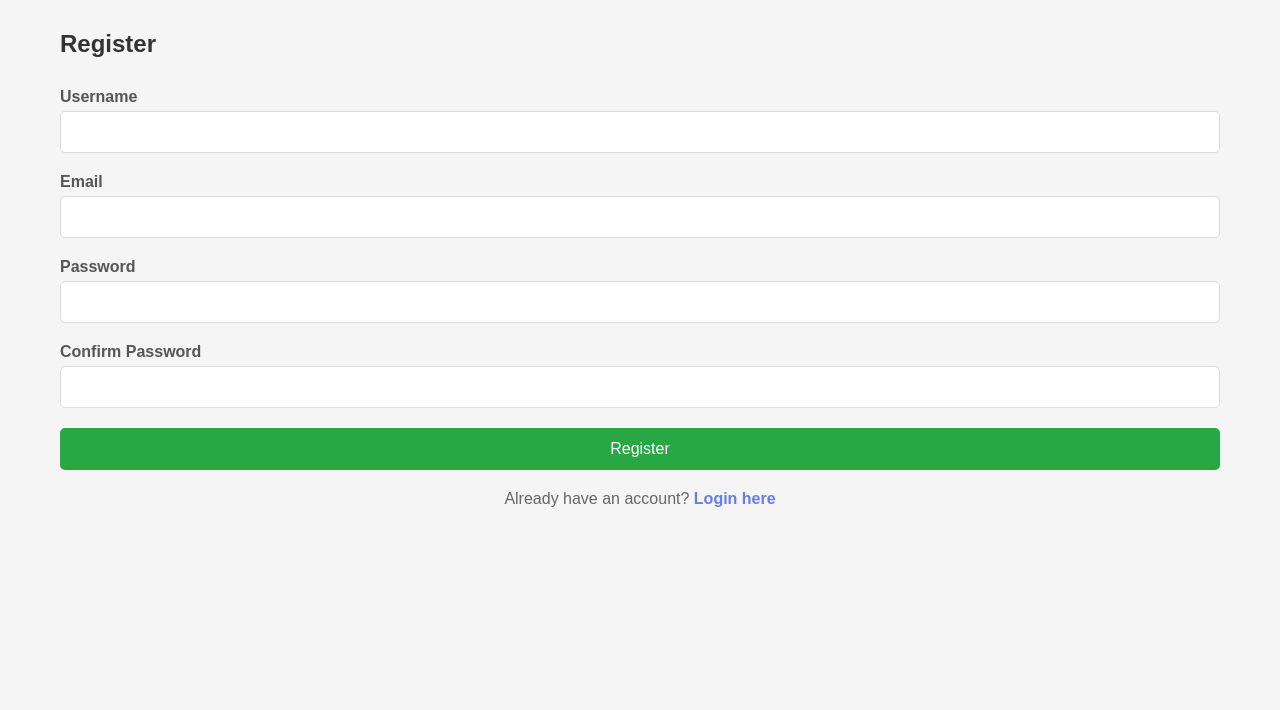
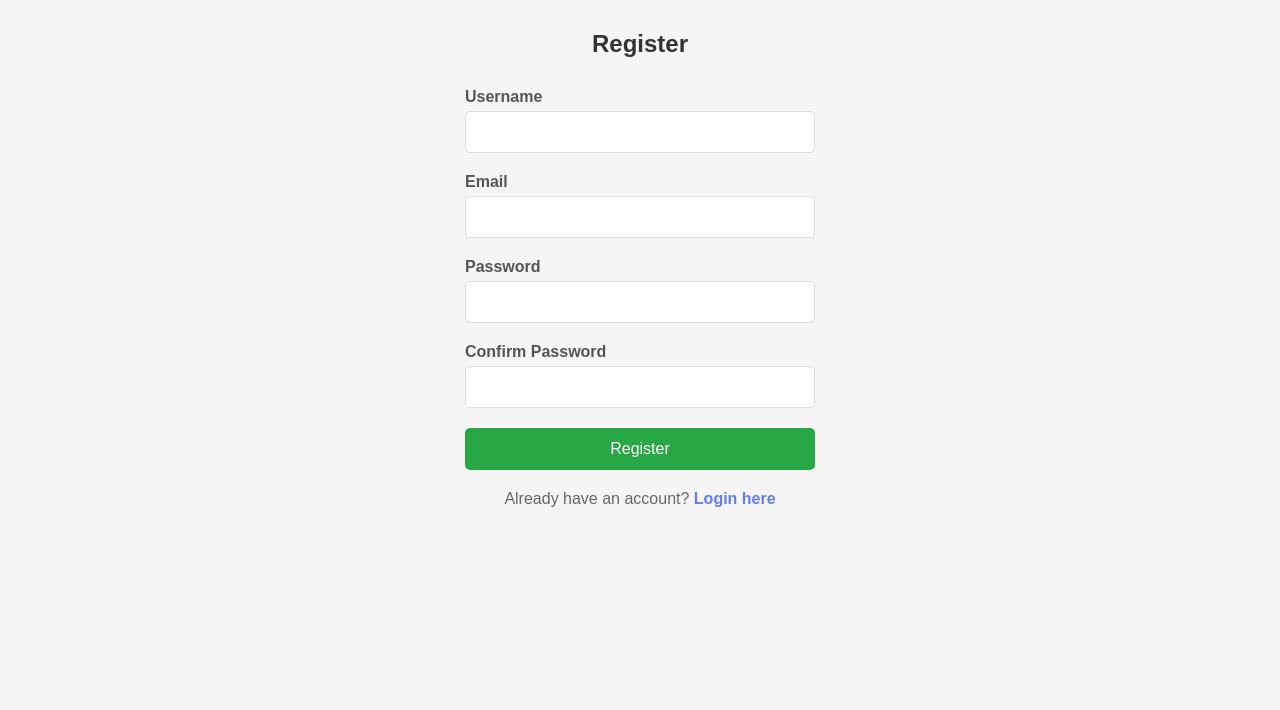
Before and after one commit to NILUOP/rental-system, a PHP site: page /register.php in a window 1280 px wide. Shown: the top 710 px of the page. Run offline with PHP 8.4, Linux system fonts and the light colour scheme.

Commit message:
log in and registration css fixed

```diff
--- a/login.php
+++ b/login.php
@@ -51,13 +51,15 @@ if ($_SERVER['REQUEST_METHOD'] == 'POST') {
 </head>
 <body>
     <div class="container">
-        <h2>Login</h2>
+        <h2 class="main-form-group">Login</h2>
 
         <?php if ($error): ?>
             <div class="error"><?php echo $error; ?></div>
         <?php endif; ?>
 
         <form method="POST" action="">
+            <div class="main-form-group">
+                <div>
                     <div class="form-group">
                         <label>Username</label>
                         <input type="text" name="uname" required>
@@ -69,6 +71,8 @@ if ($_SERVER['REQUEST_METHOD'] == 'POST') {
                     </div>
 
                     <button type="submit">Login</button>
+                </div>
+            </div>
         </form>
 
         <div class="register-link">
--- a/register.php
+++ b/register.php
@@ -52,7 +52,7 @@ if ($_SERVER['REQUEST_METHOD'] == 'POST') {
 </head>
 <body>
     <div class="container">
-        <h2>Register</h2>
+        <h2 class="main-form-group">Register</h2>
 
         <?php if ($error): ?>
             <div class="error"><?php echo $error; ?></div>
@@ -63,6 +63,8 @@ if ($_SERVER['REQUEST_METHOD'] == 'POST') {
         <?php endif; ?>
 
         <form method="POST" action="">
+            <div class="main-form-group">
+                <div>
                     <div class="form-group">
                         <label>Username</label>
                         <input type="text" name="uname" required>
@@ -84,6 +86,8 @@ if ($_SERVER['REQUEST_METHOD'] == 'POST') {
                     </div>
 
                     <button type="submit">Register</button>
+                </div>
+            </div>
         </form>
 
         <div class="login-link">
--- a/style.css
+++ b/style.css
@@ -1,6 +1,3 @@
-/* ========================================
-   RENTAL SYSTEM - COMBINED STYLESHEET
-   ======================================== */
 
 /* === RESET & BASE STYLES === */
 * {
@@ -93,7 +90,13 @@ h3 {
 }
 
 /* === FORMS === */
+.main-form-group {
+    display: flex;
+    align-items: center;
+    justify-content: center;
+}
 .form-group {
+    width: 350px;
     margin-bottom: 20px;
 }
 
```
Lines whose indentation alone changed are shown as unchanged.
